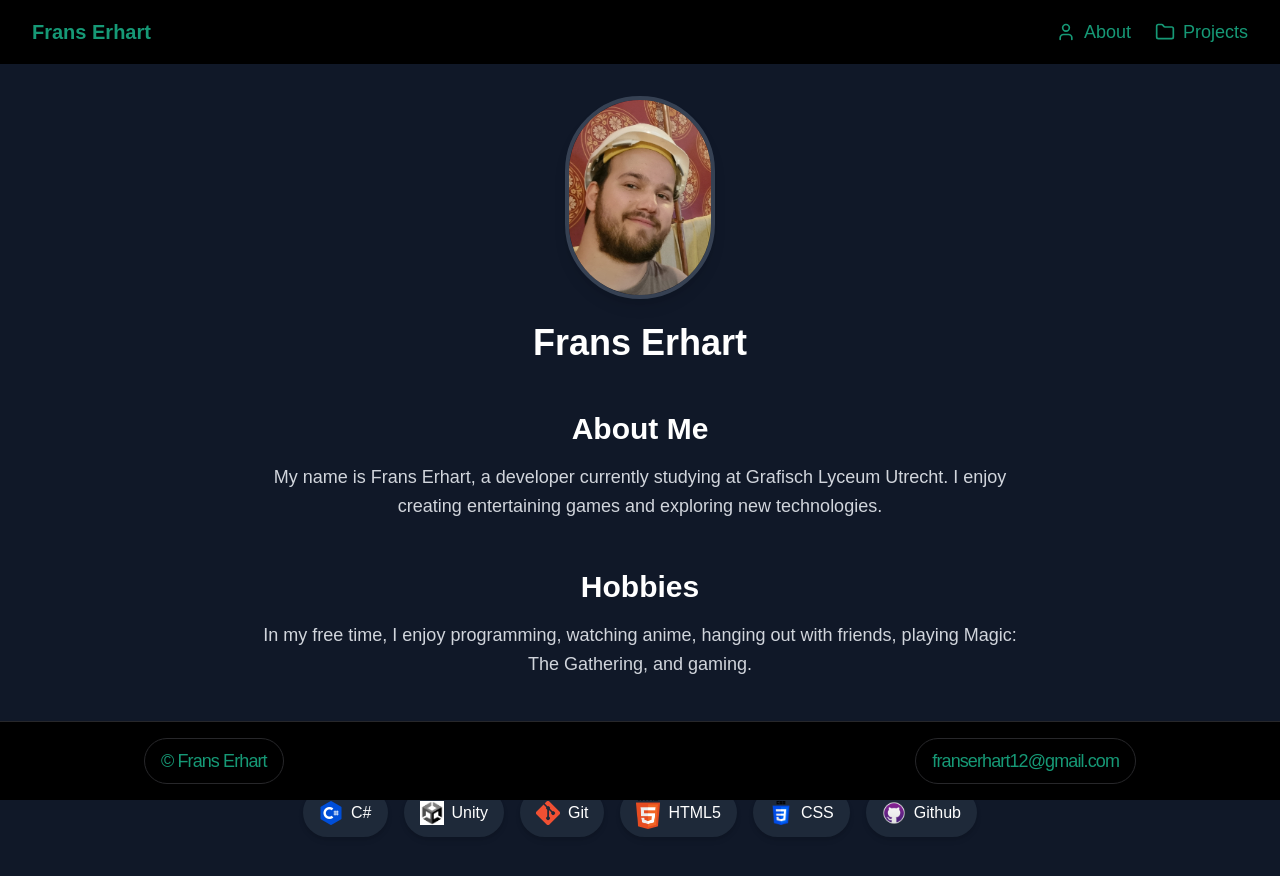
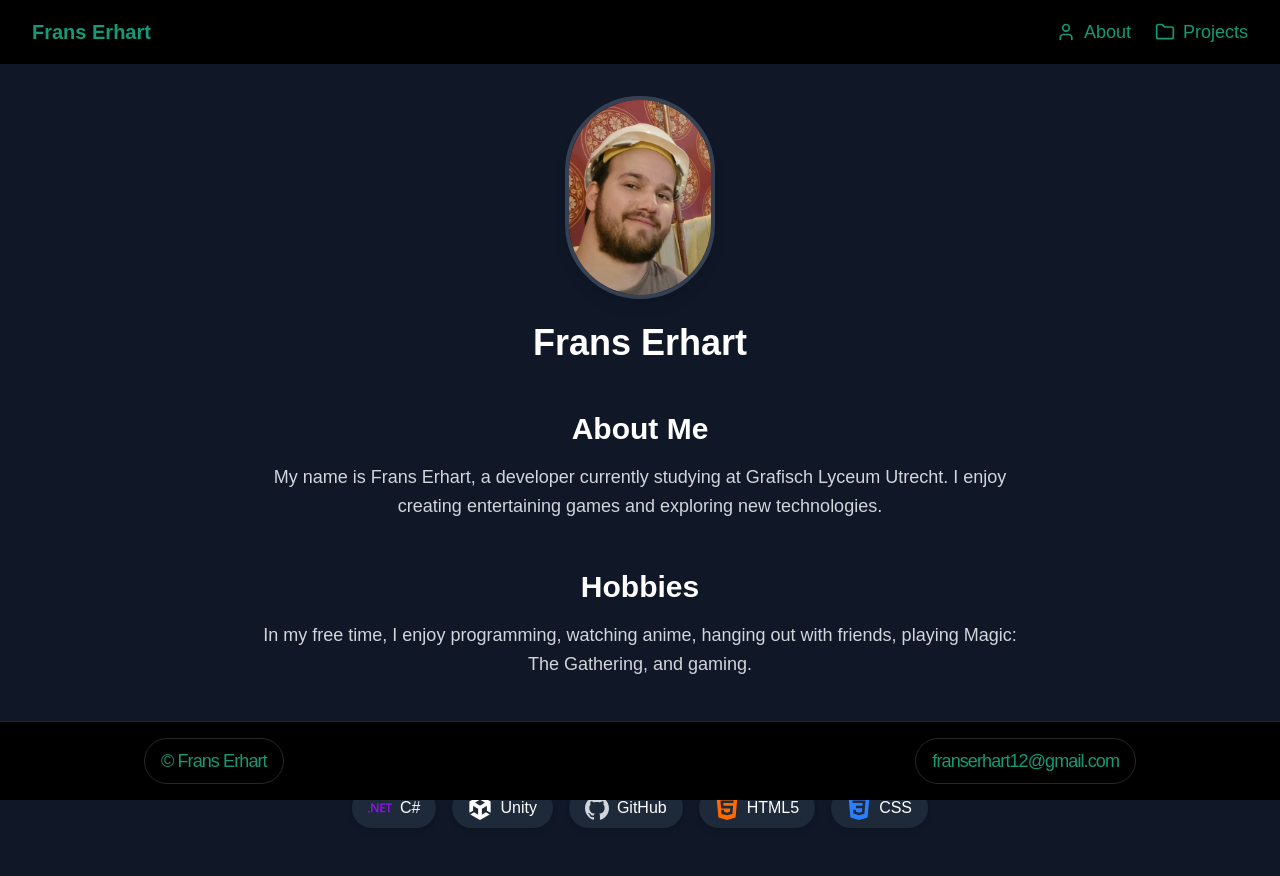
Before and after one commit to Deonide/PortfolioWebsiteFransErhart, a Next.js app: page /about in a window 1280 px wide. Shown: the top 876 px of the page. Built offline with nearby package versions, Linux system fonts and the light colour scheme.

Commit message:
Update page.tsx

```diff
--- a/src/app/about/page.tsx
+++ b/src/app/about/page.tsx
@@ -1,6 +1,17 @@
 import Navbar from "@/Components/NavBar";
 import Image from "next/image";
 import Footer from "@/Components/Footer";
+import {SiUnity, SiGithub,  SiTailwindcss, SiBlender, SiDotnet,SiHtml5, SiCss3 } from 'react-icons/si';
+
+const techIcons: { [key: string]: React.JSX.Element } = {
+  "Unity": <SiUnity className="text-white text-lg mr-2" />,
+  "GitHub": <SiGithub className="text-gray-800 text-lg mr-2" />,
+  "HTML5": <SiHtml5 className="text-orange-500 text-lg mr-2" />,
+  "CSS3": <SiCss3 className="text-blue-500 text-lg mr-2" />,
+  "Tailwind CSS": <SiTailwindcss className="text-blue-500 text-lg mr-2" />,
+  "C#": <SiDotnet className="text-purple-600 text-lg mr-2" />,
+  "Blender": <SiBlender className="text-orange-600 text-lg mr-2" />,
+};
 
 export default function About() {
   return (
@@ -37,30 +48,27 @@ export default function About() {
 
         {/* Skills Section */}
         <section className="mt-12 max-w-3xl text-center pt-bottom">
-          <h2 className="text-3xl font-semibold mb-6">Skills</h2>          <div className="flex flex-wrap justify-center gap-4">
+          <h2 className="text-3xl font-semibold mb-6">Skills</h2>
+          <div className="flex flex-wrap justify-center gap-4">
             <div className="flex items-center space-x-2 bg-gray-800 px-4 py-2 rounded-full shadow-md">
-              <Image src="/Img/CSharpLogo.png" alt="C#" width={24} height={24} />
+              <SiDotnet className="text-purple-600 text-2xl" />
               <span>C#</span>
             </div>
             <div className="flex items-center space-x-2 bg-gray-800 px-4 py-2 rounded-full shadow-md">
-              <Image src="/Img/UnityLogo.png" alt="Unity" width={24} height={24} />
+              <SiUnity className="text-white text-2xl" />
               <span>Unity</span>
             </div>
             <div className="flex items-center space-x-2 bg-gray-800 px-4 py-2 rounded-full shadow-md">
-              <Image src="/Img/GitIcon.png" alt="Git" width={24} height={24} />
-              <span>Git</span>
+              <SiGithub className="text-gray-300 text-2xl" />
+              <span>GitHub</span>
             </div>
             <div className="flex items-center space-x-2 bg-gray-800 px-4 py-2 rounded-full shadow-md">
-              <Image src="/Img/HTML5.png" alt="HTML5" width={24} height={24} />
+              <SiHtml5 className="text-orange-500 text-2xl" />
               <span>HTML5</span>
             </div>
             <div className="flex items-center space-x-2 bg-gray-800 px-4 py-2 rounded-full shadow-md">
-              <Image src="/Img/CSS.png" alt="CSS" width={24} height={24} />
+              <SiCss3 className="text-blue-500 text-2xl" />
               <span>CSS</span>
-            </div>
-            <div className="flex items-center space-x-2 bg-gray-800 px-4 py-2 rounded-full shadow-md">
-              <Image src="/Img/Github.png" alt="Github" width={24} height={24} />
-              <span>Github</span>
             </div>
           </div>
         </section>
```
